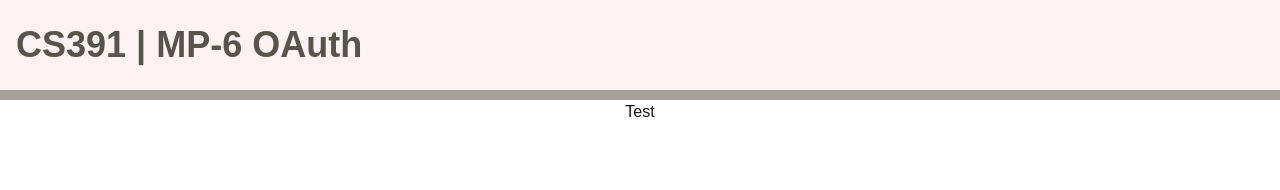
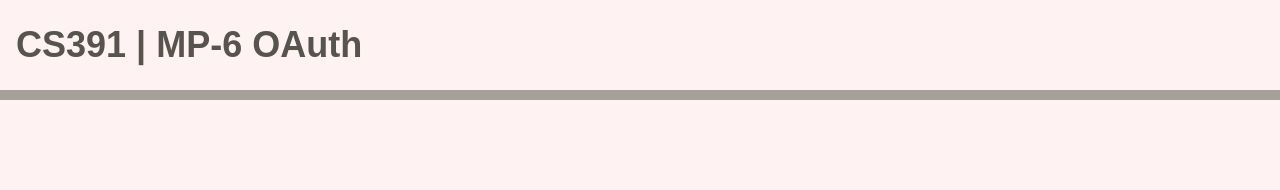
Before and after one commit to er1nh4/cs391a1-mp6, a Next.js app: page /redirect in a window 1280 px wide. Shown: the top 190 px of the page. Built offline with nearby package versions, Linux system fonts and the light colour scheme.

Commit message:
Updated redirect page

```diff
--- a/app/redirect/page.tsx
+++ b/app/redirect/page.tsx
@@ -1,9 +1,7 @@
 export default function Redirect() {
     return (
-        <div className="flex flex-col items-center">
-            <p>
-                Test
-            </p>
+        <div className="flex flex-col items-center bg-red-50 p-4 h-screen">
+
         </div>
     )
 }
--- a/utils/GetGoogleLogin.tsx
+++ b/utils/GetGoogleLogin.tsx
@@ -6,7 +6,7 @@ export default function GoogleLogin() {
         window.location.href = "https://accounts.google.com/o/oauth2/v2/auth?" +
             "scope=https%3A//www.googleapis.com/auth/userinfo.profile&" +
             "response_type=token&" +
-            "redirect_uri=http%3A//localhost%3A3000/redirect&" +
+            `redirect_uri=${process.env.NEXT_PUBLIC_REDIRECT_URI}` + "&" +
             `client_id=${process.env.NEXT_PUBLIC_GOOGLE_CLIENT_ID}`
     }
     return (
```
